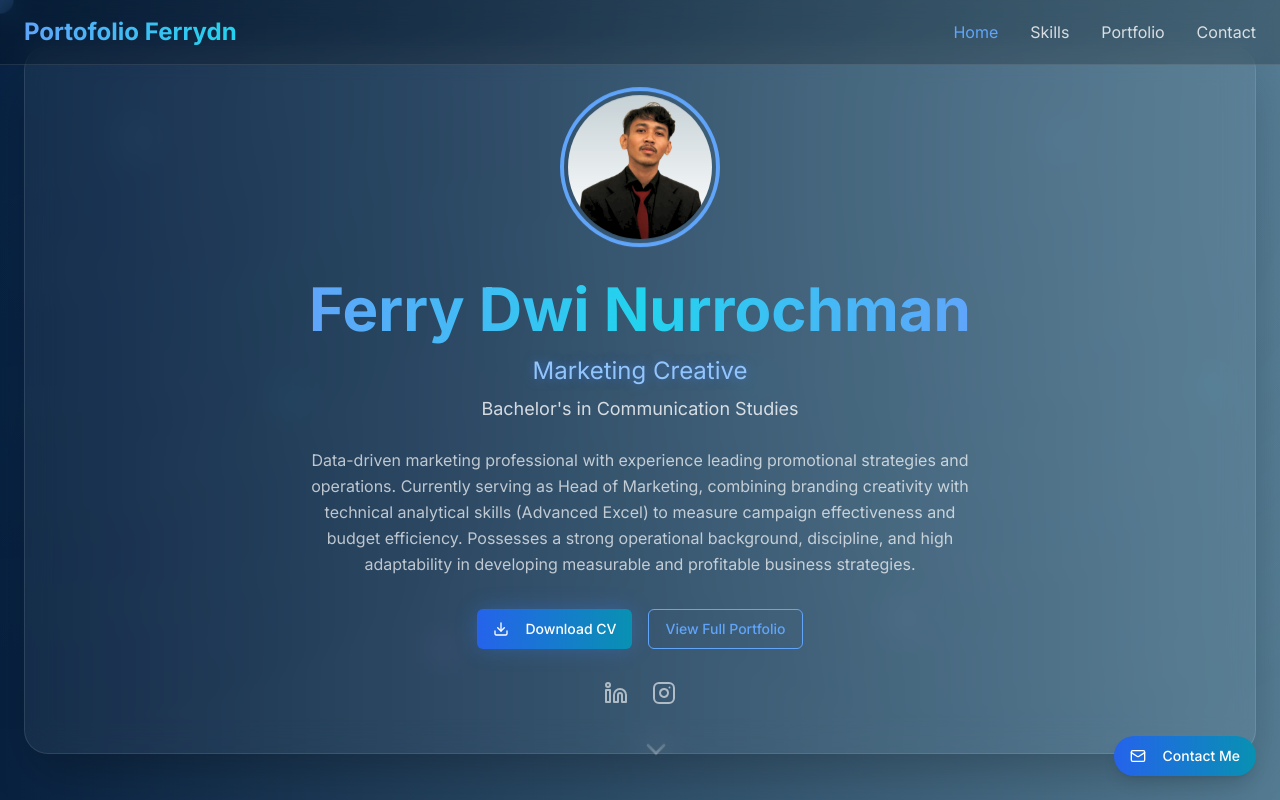
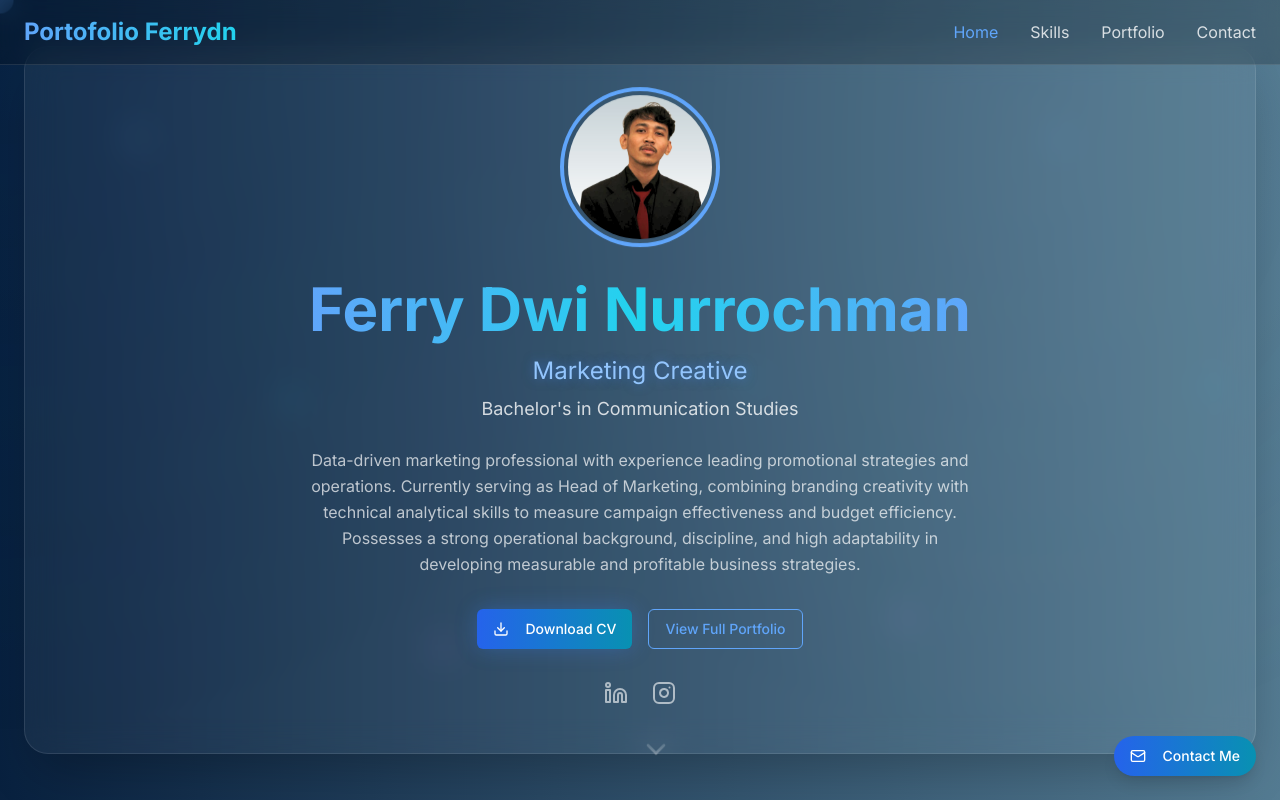
Before and after one commit to ferrydwinurrochman/visualbyfer, a Next.js app: page / in a window 1280 px wide. Shown: the top 800 px of the page. Built offline with nearby package versions, Linux system fonts and the light colour scheme.

Commit message:
Update marketing professional description
Removed 'Advanced Excel' from the skills description.

```diff
--- a/app/page.tsx
+++ b/app/page.tsx
@@ -352,7 +352,7 @@ export default function HomePage() {
               <p className="text-xl md:text-2xl text-blue-300 mb-2 animate-text-glow">Marketing Creative</p>
               <p className="text-lg text-white/80 mb-6">Bachelor's in Communication Studies</p>
               <p className="text-white/70 max-w-2xl mx-auto leading-relaxed">
-                Data-driven marketing professional with experience leading promotional strategies and operations. Currently serving as Head of Marketing, combining branding creativity with technical analytical skills (Advanced Excel) to measure campaign effectiveness and budget efficiency. Possesses a strong operational background, discipline, and high adaptability in developing measurable and profitable business strategies.
+                Data-driven marketing professional with experience leading promotional strategies and operations. Currently serving as Head of Marketing, combining branding creativity with technical analytical skills to measure campaign effectiveness and budget efficiency. Possesses a strong operational background, discipline, and high adaptability in developing measurable and profitable business strategies.
               </p>
             </div>
 
```
